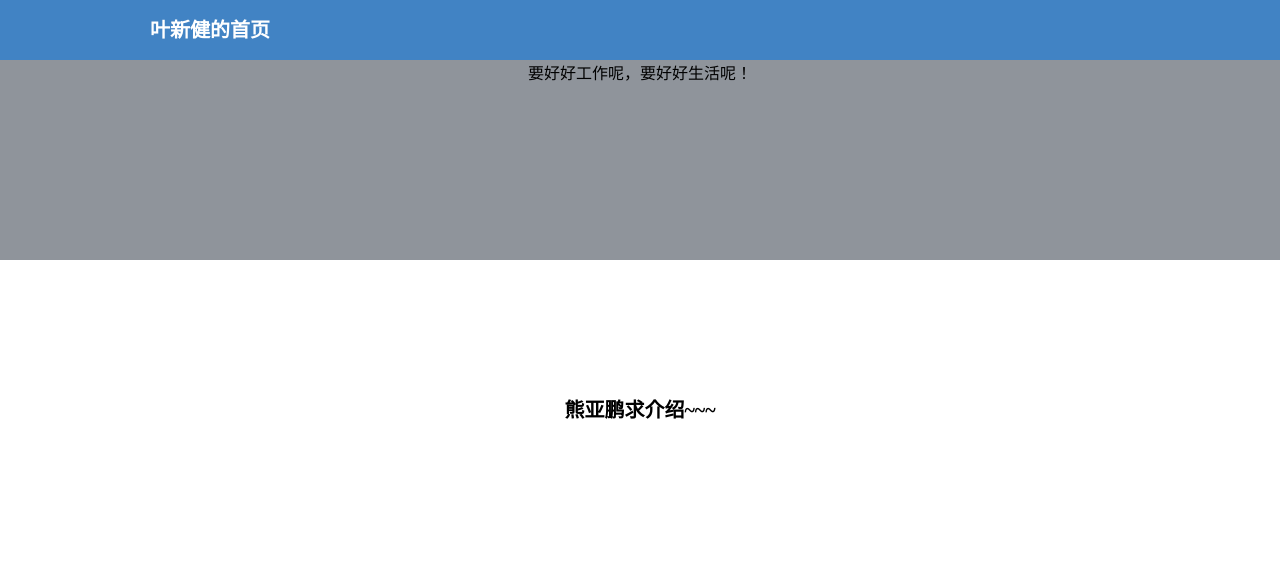
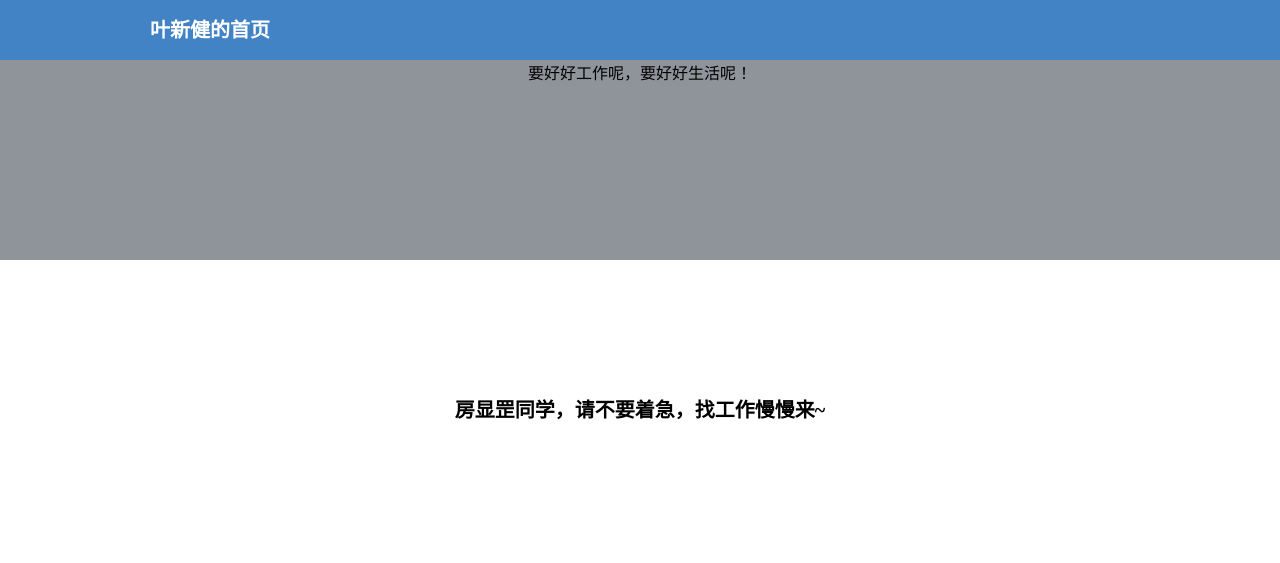
Before and after one commit to xinjian0728/yexj.github.com, a plain HTML site: page index.html in a window 1280 px wide. Drawn offline with Linux system fonts and the light colour scheme.

Commit message:
Update index.html

```diff
--- a/index.html
+++ b/index.html
@@ -19,6 +19,6 @@
 	<div class="content">
 			要好好工作呢，要好好生活呢！
 	</div>
-	<div class="introduction">熊亚鹏求介绍~~~</div>
+	<div class="introduction">房显罡同学，请不要着急，找工作慢慢来~</div>
 </body>
 </html>
```
